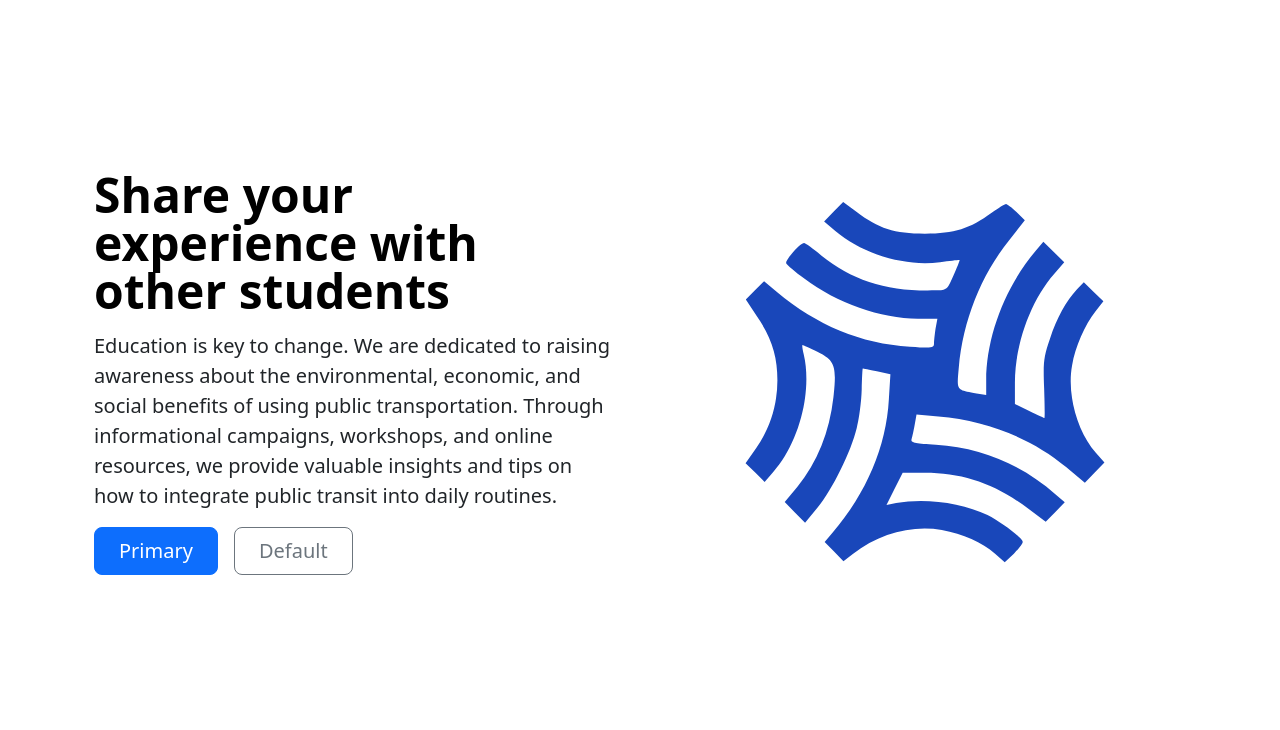
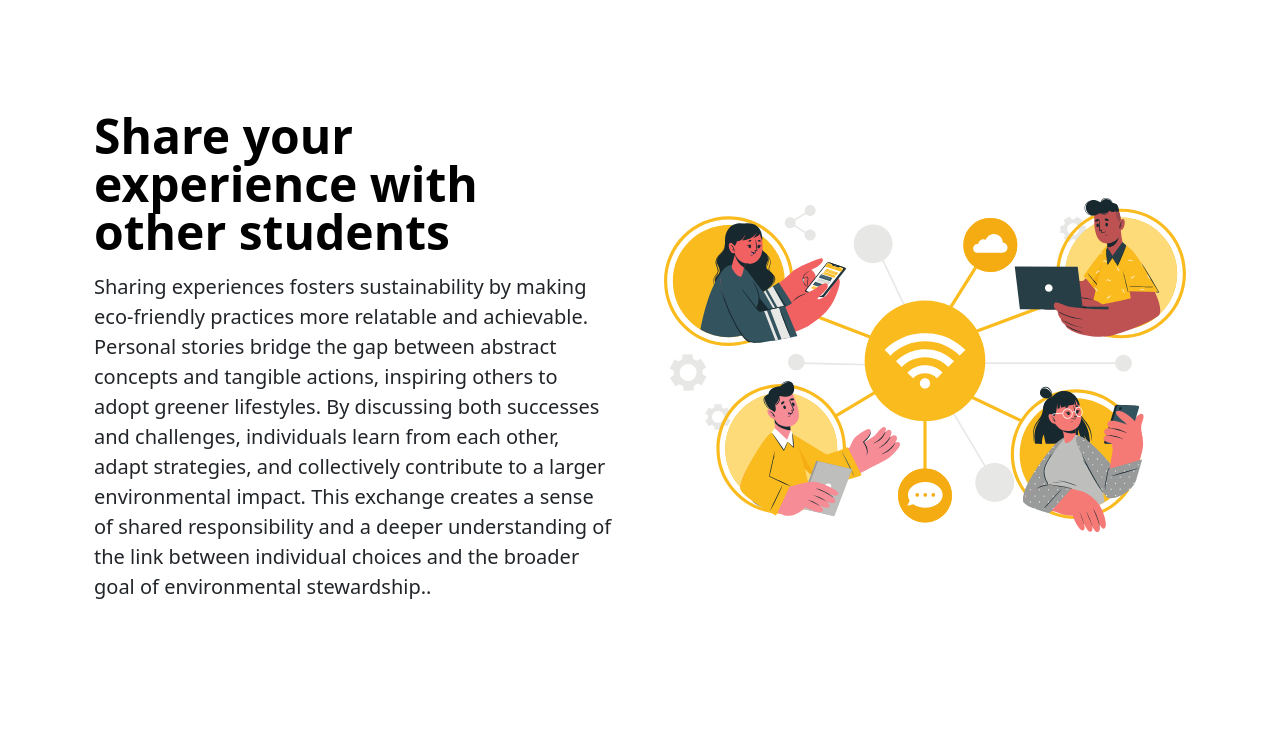
Before and after one commit to mohamed-12-4/kubus, a Django app: page /community/ in a window 1280 px wide. Shown: the part 111-841 px from the top of the page. After the commit the page ends 710 px from the top, so only its background shows below. Run offline with Django 4.2, Linux system fonts and the light colour scheme.

Commit message:
some optimizations

```diff
--- a/community/templates/community/index.html
+++ b/community/templates/community/index.html
@@ -5,19 +5,17 @@
 <div class="container col-xxl-8 px-4 py-5">
     <div class="row flex-lg-row-reverse align-items-center g-5 py-5">
         <div class="col-10 col-sm-8 col-lg-6">
-            <img src="{% static 'images/logo-1.svg' %}" class="d-block mx-lg-auto img-fluid" alt="Bootstrap Themes"
+            <img src="{% static 'images/4782263.svg' %}" class="d-block mx-lg-auto img-fluid" alt="Bootstrap Themes"
                 width="700" height="500" loading="lazy">
         </div>
         <div class="col-lg-6">
             <h1 class="display-5 fw-bold text-body-emphasis lh-1 mb-3">Share your experience with other students</h1>
-            <p class="lead">Education is key to change. We are dedicated to raising awareness about the environmental,
-                economic, and social benefits
-                of using public transportation. Through informational campaigns, workshops, and online resources, we
-                provide valuable
-                insights and tips on how to integrate public transit into daily routines.</p>
+            <p class="lead">Sharing experiences fosters sustainability by making eco-friendly practices more relatable and achievable. Personal
+            stories bridge the gap between abstract concepts and tangible actions, inspiring others to adopt greener lifestyles. By
+            discussing both successes and challenges, individuals learn from each other, adapt strategies, and collectively
+            contribute to a larger environmental impact. This exchange creates a sense of shared responsibility and a deeper
+            understanding of the link between individual choices and the broader goal of environmental stewardship..</p>
             <div class="d-grid gap-2 d-md-flex justify-content-md-start">
-                <button type="button" class="btn btn-primary btn-lg px-4 me-md-2">Primary</button>
-                <button type="button" class="btn btn-outline-secondary btn-lg px-4">Default</button>
             </div>
         </div>
     </div>
--- a/main/templates/main/index.html
+++ b/main/templates/main/index.html
@@ -5,7 +5,7 @@
 <div class="container col-xxl-8 px-4 py-5">
     <div class="row flex-lg-row-reverse align-items-center g-5 py-5">
         <div class="col-10 col-sm-8 col-lg-6">
-            <img src="{% static 'images/logo-1.svg' %}" class="d-block mx-lg-auto img-fluid" alt="Bootstrap Themes" width="700"
+            <img src="{% static 'images/green_leaf_recycle_sign.svg' %}" class="d-block mx-lg-auto img-fluid" alt="Bootstrap Themes" width="700"
                 height="500" loading="lazy">
         </div>
         <div class="col-lg-6">
@@ -14,8 +14,6 @@
             of using public transportation. Through informational campaigns, workshops, and online resources, we provide valuable
             insights and tips on how to integrate public transit into daily routines.</p>
             <div class="d-grid gap-2 d-md-flex justify-content-md-start">
-                <button type="button" class="btn btn-primary btn-lg px-4 me-md-2">Primary</button>
-                <button type="button" class="btn btn-outline-secondary btn-lg px-4">Default</button>
             </div>
         </div>
     </div>
--- a/main/templates/main/user_profile.html
+++ b/main/templates/main/user_profile.html
@@ -4,9 +4,9 @@
 {% block content %}
 <script src="https://cdn.jsdelivr.net/npm/chart.js@4.2.1/dist/chart.umd.min.js"></script>
 
-<h1>You have {{points}} Points</h1>
+<h3>You have {{points}} Points</h3>
 
-<h1>Recent Posts by me</h1>
+<h3>Recent Posts by me:</h3>
 {% for post in posts %}
 <div class="posts_center d-flex justify-content-center">
     <div class="card text-center" style="width: 18rem;">
--- a/templates/navbar.html
+++ b/templates/navbar.html
@@ -7,7 +7,7 @@
     <div class="px-3 py-2 text-dark" style="background-color: rgb(150, 157, 255);">
         <div class="container">
             <div class="d-flex flex-wrap align-items-center justify-content-center justify-content-lg-start">
-                <a href=""
+                <a href="{% url 'user_profile' %}"
                     class="d-flex align-items-center my-2 my-lg-0 me-lg-auto text-white text-decoration-none">
                     <img src="{% static 'images/logo-1.svg' %}" width="40" height="40">
                 </a>
```
Also changed, not shown: static/images/4782263.svg (added), static/images/green_leaf_recycle_sign.svg (added), 3 other files.
